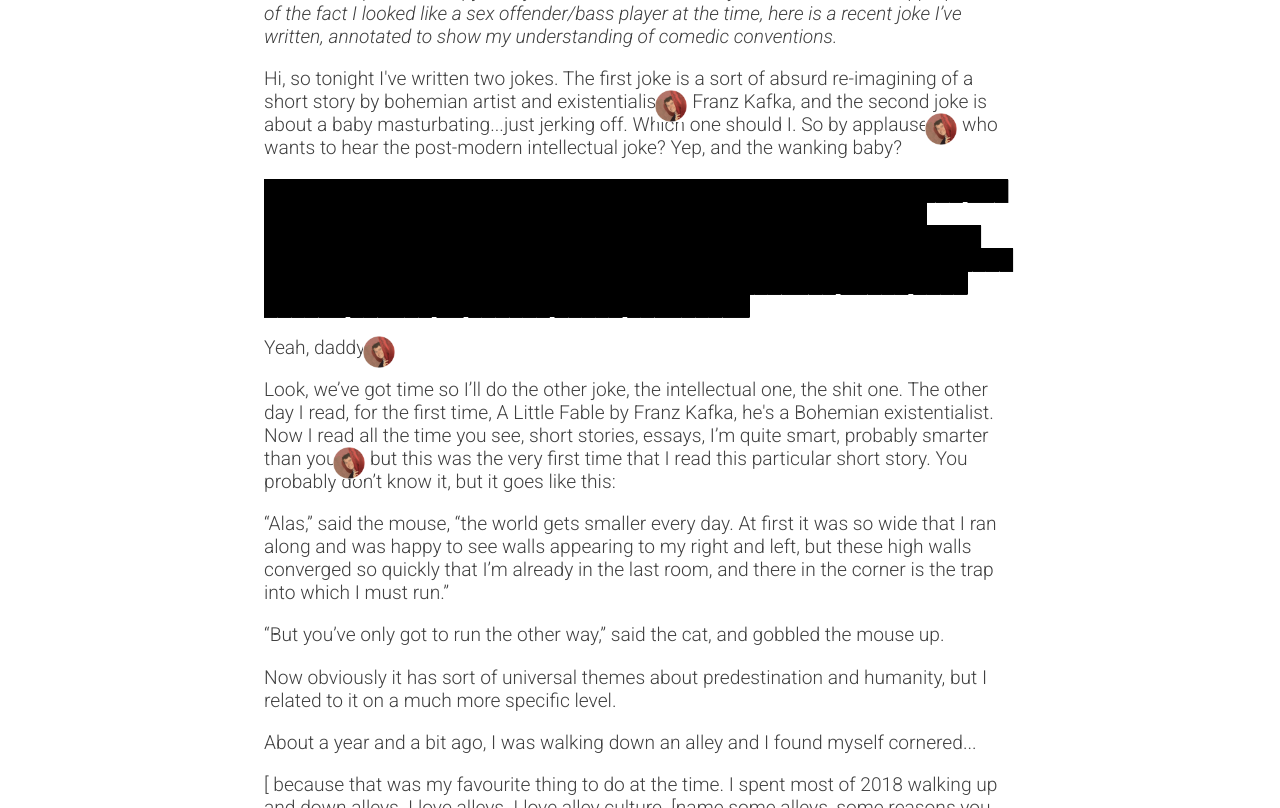
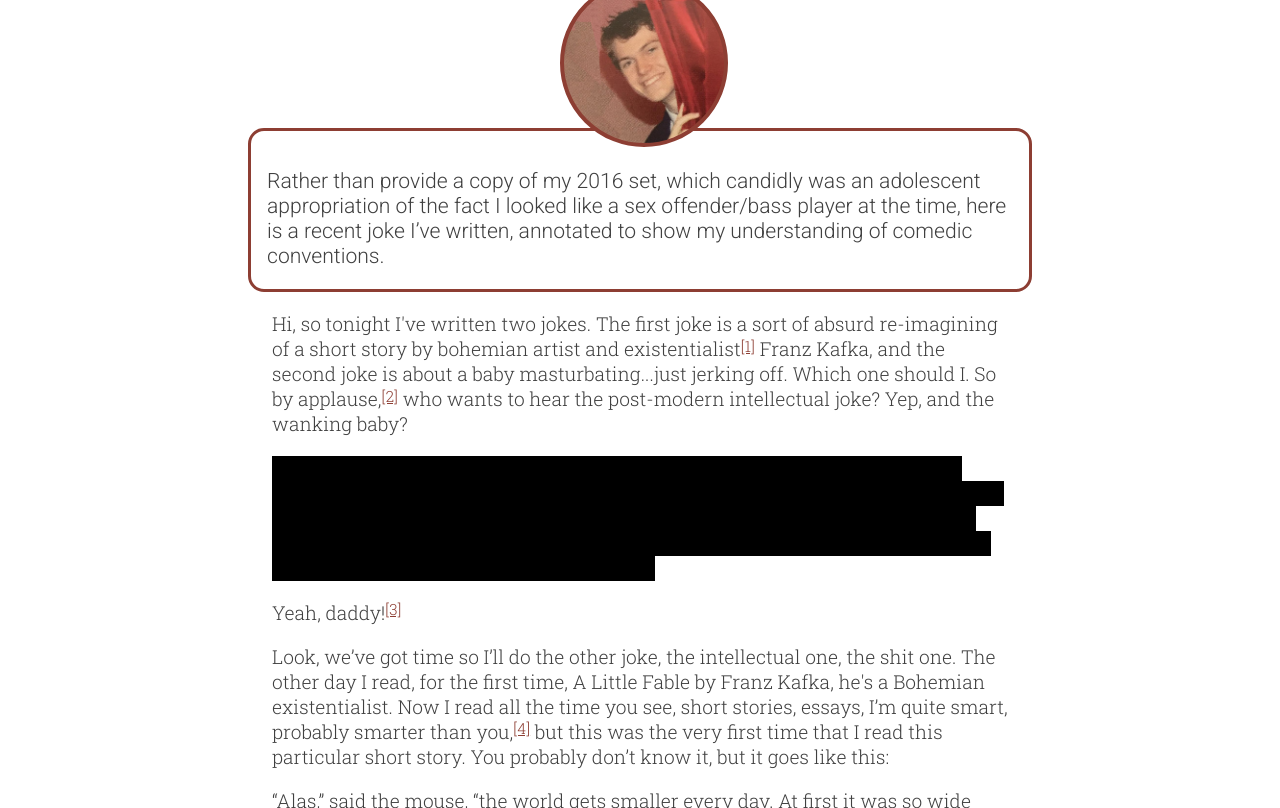
Before and after one commit to S3xyJ3ss3/tom, a plain HTML site: page comedy.html in a window 1280 px wide. Shown: the part 48-856 px from the top of the page. Drawn offline with Linux system fonts and the light colour scheme.

Commit message:
comedy.html html/css

```diff
--- a/comedy.html
+++ b/comedy.html
@@ -1,29 +1,30 @@
 <!doctype html>
 <html lang="en">
-<head>
 <meta charset="utf-8">
 <meta name="viewport" content="width=device-width, initial-scale=1.0">
-<meta name="description" content="">
 <meta name="author" content="Tom Glassey">
-<title>comedy | Tom Glassey</title>
 <link rel="icon" href="favicon.ico" type="image/x-icon" />
-<link href="https://fonts.googleapis.com/css?family=Roboto:300,300italic|Roboto+Mono&display=swap" rel="stylesheet">
+<link href="https://fonts.googleapis.com/css?family=Roboto:300,300italic|Roboto+Mono|Roboto+Slab:300,300italic&display=swap" rel="stylesheet">
 <link rel="stylesheet" href="style.css">
 <script src="script.js"></script>
+
+<title>comedy | Tom Glassey</title>
+<meta name="description" content="">
 <script>
-  document.addEventListener("DOMContentLoaded", comedy);
+//document.addEventListener("DOMContentLoaded", comedy);
 </script>
-</head>
 
 <body>
-<main>
-  <header id="intro">
+<main id="comedy">
+<header>
+<figure class="face"></figure>
 <p><em>Rather than provide a copy of my 2016 set, which candidly was an adolescent appropriation of the fact I looked like a sex offender/bass player at the time, here is a recent joke I’ve written, annotated to show my understanding of comedic conventions.</em></p>
 </header>
 <hr>
-  <article id="set">
+
+<article>
 <p>Hi, so tonight I've written two jokes. The first joke is a sort of absurd re-imagining of a short story by bohemian artist and existentialist<a href="#fn1" id="r1">[1]</a> Franz Kafka, and the second joke is about a baby masturbating...just jerking off. Which one should I. So by applause,<a href="fn2" id="r2">[2]</a> who wants to hear the post-modern intellectual joke? Yep, and the wanking baby?</p>
-    <p><mark class="redacted">█████ █████ █████ ███ █████ ███████████ ██████████ █████ ███ ██ ███████ ██████ ██████████ ██ ██████ ██ ██████ █████ ███████ ██ ████ ██ █████ ███████ ████ ███████ ████████████ ███████ ███████ ████ ██ ███████ ██ ██ ███████ ██████████ ████ ████ █████ █████ ██ █████████████ ██ █████████ █████ ████ ██████ ██████ ██ ██████ █████ █████████</mark></p>
+<p><mark>_____ _____ _____ ___ ____, ___________ __________ ____, ___ __ _______ ______ __________ __ ______ __ ______ _____ ______. __ ____ __ _____ ______, ____ _______ ____________ _______ _______ ____ __ _______ __ __ _______ _________. ____ ____ _____ _____ __ _____________ __ _________ _____ ____ ______ ______ __ ______ _____ ________.</mark></p>
 <p>Yeah, daddy!<a href="#fn3" id="r3">[3]</a></p>
 <p>Look, we’ve got time so I’ll do the other joke, the intellectual one, the shit one. The other day I read, for the first time, A Little Fable by Franz Kafka, he's a Bohemian existentialist. Now I read all the time you see, short stories, essays, I’m quite smart, probably smarter than you,<a href="#fn4" id="r4">[4]</a> but this was the very first time that I read this particular short story. You probably don’t know it, but it goes like this:</p>
 <p>“Alas,” said the mouse, “the world gets smaller every day. At first it was so wide that I ran along and was happy to see walls appearing to my right and left, but these high walls converged so quickly that I’m already in the last room, and there in the corner is the trap into which I must run.”</p>
@@ -44,7 +45,8 @@
 <p>Yeah that's really what happened.<a href="#fn10" id="r10">[10]</a></p>
 </article>
 <hr>
-  <aside id="notes">
+
+<aside>
 <p id="fn1">[1] It’s important that the first option is insultingly intellectual to juxtapose the crudeness of the baby jacking it. <a href="#r1">[back]</a></p>
 <p id="fn2">[2] Everyone loves audience participation! <a href="#r2">[back]</a></p>
 <p id="fn3">[3] I’ve omitted the set up for this joke. People like it, but they should not. <a href="#r3">[back]</a></p>
@@ -57,7 +59,10 @@
 <p id="fn10">[10] None of this happened. <a href="#r10">[back]</a></p>
 </aside>
 </main>
-<nav><p><a href="/">home</a>/comedy.html</p></nav>
+<hr>
+
+<nav><p>http://<a href="/">tom.glassey.com</a>/comedy.html</p></nav>
+
 <!-- Google Analytics -->
 <script async src="https://www.googletagmanager.com/gtag/js?id=UA-149252371-1"></script>
 <script>
@@ -66,5 +71,6 @@
 gtag("js", new Date());
 gtag("config", "UA-149252371-1");
 </script>
+
 </body>
 </html>
--- a/script.js
+++ b/script.js
@@ -33,32 +33,21 @@ function comedy() {
   // attach .js class to main to trigger css animations
   $("main").classList.add("js");
 
-  // remove <hr>s
-  $$("hr").forEach(rm);
+  // remove notes into an array
+  const notes = rm($("#notes")).children;
 
-  // image outerhtml
-  const image = `<img src="o.jpg">`;
-
-  // add image to header
-  $("#intro").innerHTML += image;
-
-  // remove notes into an array
-   notes = rm($("#notes")).children;
-
-  // replace each link to note with popup
+  // replace each link to note with <details> block
   $$("a[id^=r]").forEach((a, i) => a.outerHTML = `
-    <details>
-      <summary>${image}</summary>
-      ${
+    <details class="note">
+      <summary class="face"></summary>${
         notes[i].outerHTML
-      }
-    </details>
+          .replace(/ <a(.*)<\/a>/,"")
+          .replace(/\[([0-9]|10)] /,"")
+      }</details>
   `);
 
-  // .replace(/\[([1-10]|back)]/,"")
 }
 
-let notes;
 
 
 
@@ -76,8 +65,8 @@ const blobs = {};
 function init() {
 
   // create box for floating images/text to appear in
-  const box = document.createElement("div");
-  box.id = "fbox";
+    const box = document.createElement("aside");
+    box.id = "fbox";
   document.body.appendChild(box);
 
   // find floater links and add listeners to them
--- a/style.css
+++ b/style.css
@@ -1,16 +1,22 @@
-/* centre body on page; if body is taller than page put at top */
+/*
+    all pages
+*/
+
 html, body {
   height: 100%;
 }
 body {
   display: grid;
-
   color: #404040;
 }
 @media screen and (min-width: 38em) { /* 608px */
   body {
     font-size: 1.2rem; /* 19.2px */
   }
+}
+main, article {
+  max-width: 47rem;
+  margin: auto;
 }
 
 /* link colours */
@@ -21,24 +27,26 @@ a:visited {
   color: #d8a2ec;
 }
 
-/* <main> and <nav> are two main elements on pages that aren't index.html */
-main {
-  font-family: 'Roboto', sans-serif;
-  margin: auto;
-  max-width: 47rem;
-}
+/* <nav> on all pages except index */
 nav {
-  font-family: 'Roboto-Mono', monospace; /* monospace appears much smaller?? */
-  margin: 2rem 0;
+  font-family: "Roboto-Mono", monospace;
 }
 
-/* index.html */
-main h1 {
+
+/*
+    index.html
+*/
+
+main#index {
+  font-family: "Roboto", sans-serif;
+}
+#index h1 {
   margin: 4rem 0 4rem;
   text-align: center;
 }
+
 /* floating box */
-#fbox {
+aside#fbox {
   display: none;
   position: absolute;
   width: 2rem;
@@ -46,58 +54,134 @@ main h1 {
   border: 1px solid red;
 }
 
-/* disapproval.html script formatting
- * (also appears on index.html) */
-.script {
-  font-family: 'Roboto Mono', monospace;
+
+/*
+    parents-disapproval.html
+*/
+
+/* screenplay-like formatting */
+article#disapproval {
+  font-family: "Roboto Mono", monospace;
 }
-.script strong {
+#disapproval strong {
   text-transform: uppercase;
   font-weight: 400;
 }
-.script p:not(.scene) strong {
+/* any <p> that is direct descendent of <article>; not in <header> i.e. not scene direction */
+#disapproval > p strong {
   display: block;
   margin: 1rem 40% 0 40%;
 }
-.script p:not(.scene) {
+#disapproval > p {
   margin: 1rem 10%;
 }
-.script span {
+#disapproval span {
   display: none;
 }
 
-/* comedy.html */
-.redacted {
+
+/*
+    comedy.html
+*/
+
+/* for no javascript */
+main#comedy header,
+#comedy aside {
+  font-family: "Roboto", sans-serif;
+}
+#comedy a {
+  color: #8d3e33; /* maroon */
+}
+
+#comedy figure.face,
+#comedy summary.face {
+  background-image: url("o-captain.jpg");
+  background-position: center;
+}
+
+/* targets all except second within <main> */
+#comedy hr:first-of-type {
+  display: none;
+}
+
+#comedy header,
+#comedy header figure,
+#comedy hr {
+  border-color: #8d3e33; /* maroon */
+}
+#comedy header {
+  position: relative;
+  margin: 10.5rem -1rem 0;
+  padding: 1rem 1rem 0;
+  border-style: solid none;
+  border-width: 0.2rem;
+  font-size: 1.1em;
+}
+@media screen and (min-width: 52em) {
+  #comedy header {
+    border-style: solid;
+    border-radius: 1rem;
+  }
+}
+#comedy header figure {
+  position: absolute;
+  top: 0; left: 50%;
+  width: 10rem;
+  height: 10rem;
+  transform: translate(-5rem, -9.5rem);
+  margin: 0;
+  border-style: solid;
+  border-width: 0.3rem;
+  border-radius: 50%;
+  background-size: 120%;
+}
+#comedy header em {
+  font-style: normal;
+}
+
+#comedy article {
+  font-family: "Roboto Slab", serif;
+  margin: 0 0.5rem;
+}
+/* [redacted] blackout */
+#comedy article mark {
   background-color: black;
 }
-/* links to footnotes
- * works because when js kicks in it changes href to "#" */
-a[href^="#n"] {
+/* links to footnotes */
+#comedy article a {
   vertical-align: baseline;
   position: relative;
   top: -0.3em;
   font-size: 0.8em;
 }
-/* below is just for if javascript is enabled */
-/* animation stuff */
+
+
+
+/* when javascript kicks in, it adds a .js class to main; the following is only for if javascript kicks in
+.js details.note {
+  display: inline-block;
+  position: relative;
+}
+/* overwritten for top
+.js .face {
+  position: absolute;
+  top: 0; left: 0;
+}
 @keyframes open {
   0% {opacity: 0; margin-left: -20px}
   100% {opacity: 1; margin-left: 0px}
 }
-.js details {
-  display: inline-block;
-  position: relative;
-}
-.js img {
-  position: absolute;
-  top: 0; right: 0;
-}
+/* everything after summary in details
 .js details[open] summary ~ * {
   animation: open .5s ease-in-out;
 }
-
-
-img {
+.js details {
+  border: 0.2rem solid #8d3e33;
+  border-radius: 10px;
+  padding: 0 1rem;
+}
+/* summary.face and div.face
+.js .face {
   width: 2rem;
   height: 2rem;
 }
```
Also changed, not shown: disapproval.html (added, +68 -0 lines), index.html (+7 -7 lines), parents-disapproval.html (deleted, +0 -61 lines), o-captain.jpg (renamed from o.jpg). Lines whose indentation alone changed are shown as unchanged.
